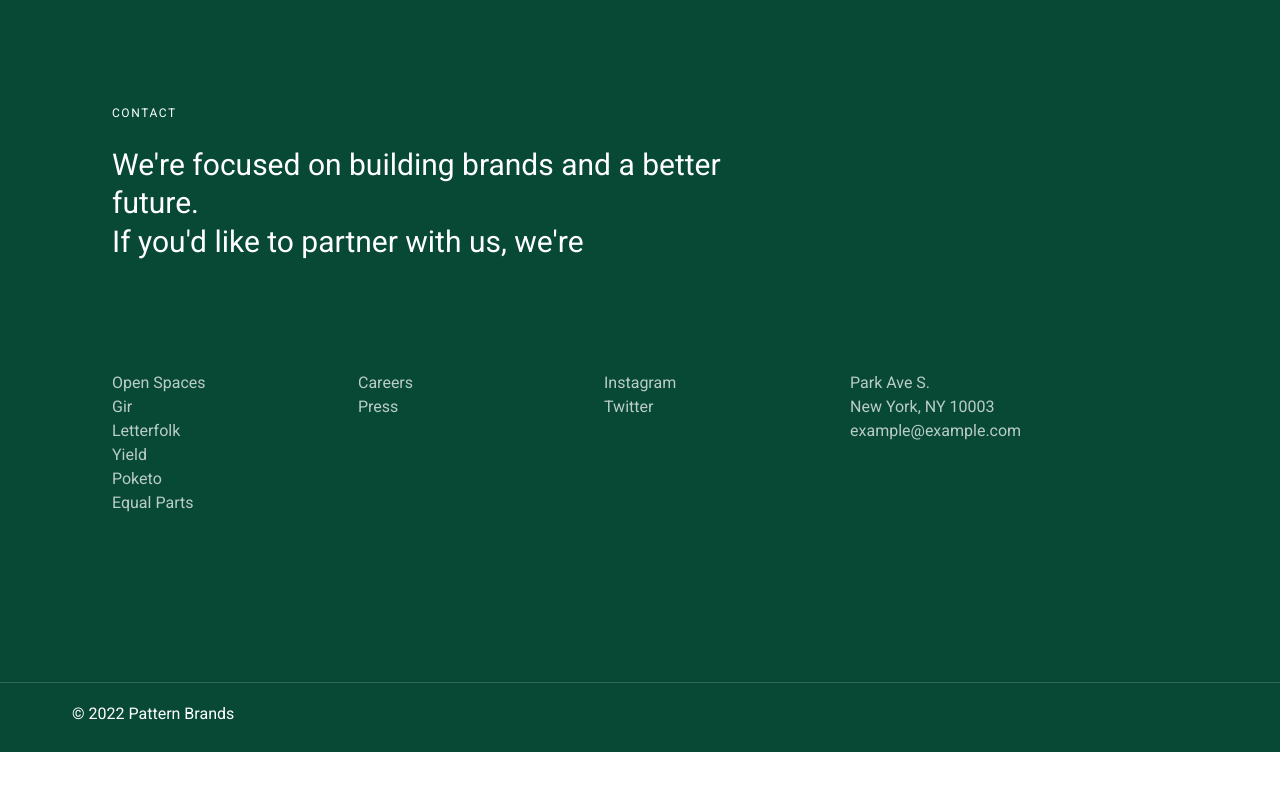
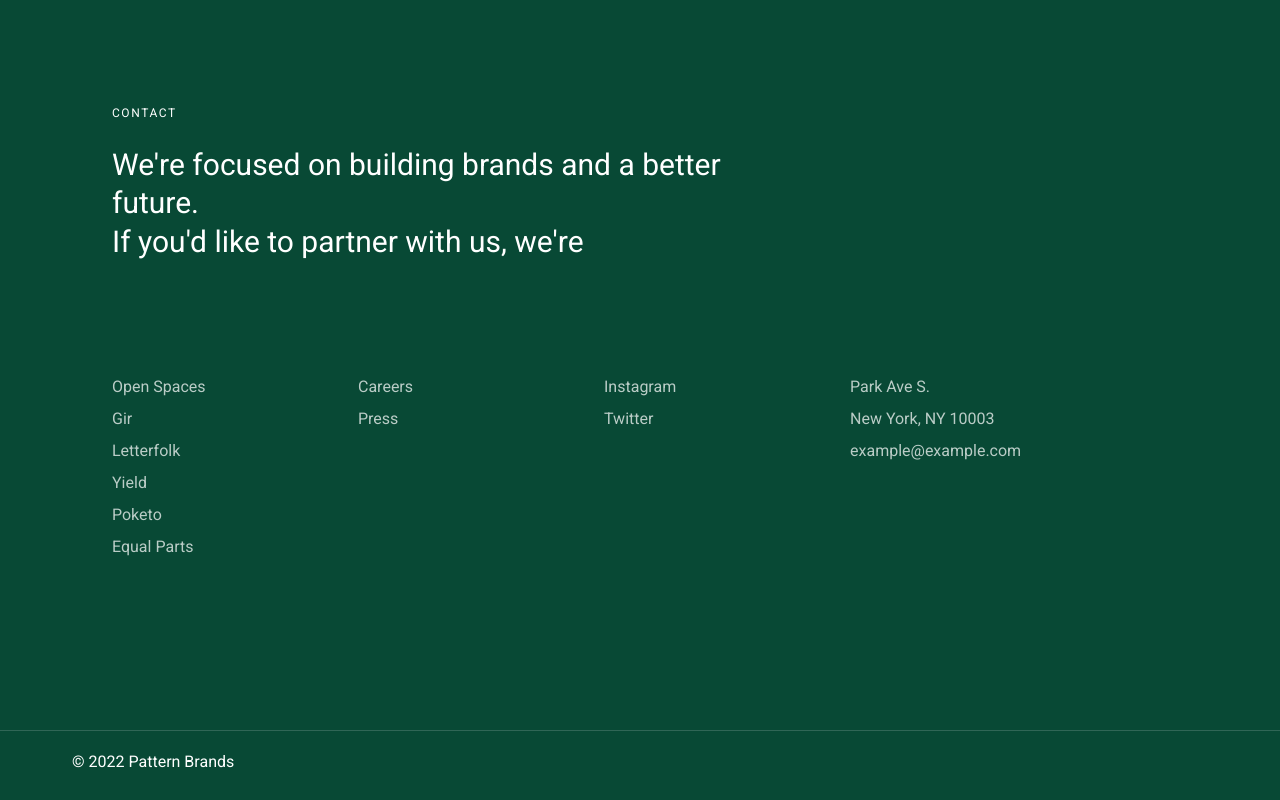
Before and after one commit to SparrowRK/lendingtest, a plain HTML site: page src/index.html in a window 1280 px wide. Shown: the part 2743-3543 px from the top of the page. Before the commit the page ends 3495 px from the top, so only its background shows below. Drawn offline with nearby package versions, Linux system fonts and the light colour scheme; files that its build step writes are made by us from their sources.

Commit message:
landing G2

```diff
--- a/src/index.html
+++ b/src/index.html
@@ -6,7 +6,10 @@
     <meta name="viewport" content="width=device-width, initial-scale=1.0">
     <title>Portfol 4</title>
 
+
+    <link href="https://fonts.googleapis.com/css2?family=Roboto&display=swap" rel="stylesheet">
     <link rel="stylesheet" href="css/style.min.css">
+
 </head>
 
 
--- a/src/sass/blocks/_footer.sass
+++ b/src/sass/blocks/_footer.sass
@@ -29,7 +29,7 @@
             list-style-type: none
             font-weight: 400
             font-size: 16px
-            line-height: 150%
+            line-height: 200%
             a
                 color: rgba(255, 255, 255, 0.72)
                 &:hover
--- a/src/sass/style.sass
+++ b/src/sass/style.sass
@@ -1,5 +1,4 @@
 @import 'libr/_bootstrap-reboot.min.scss'
-@import url('https://fonts.googleapis.com/css2?family=Roboto&display=swap')
 
 *
     font-family: 'Roboto', sans-serif
```
